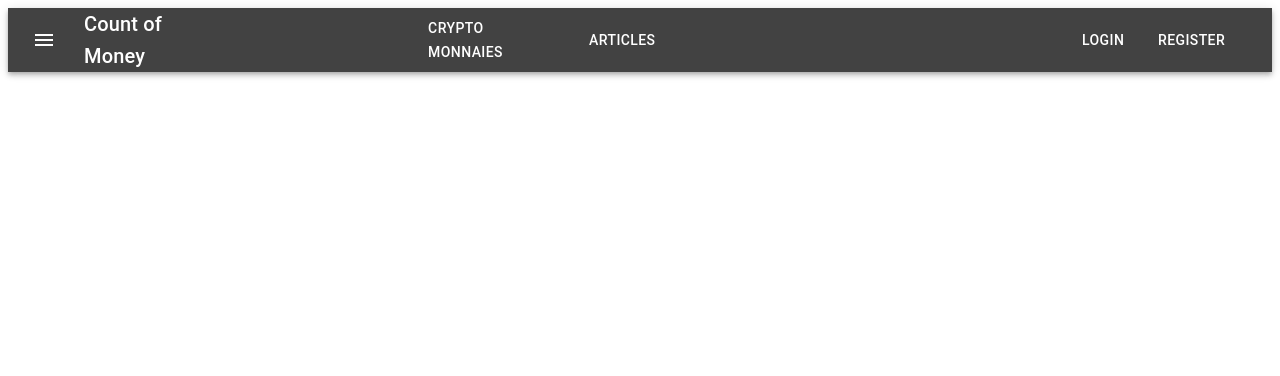
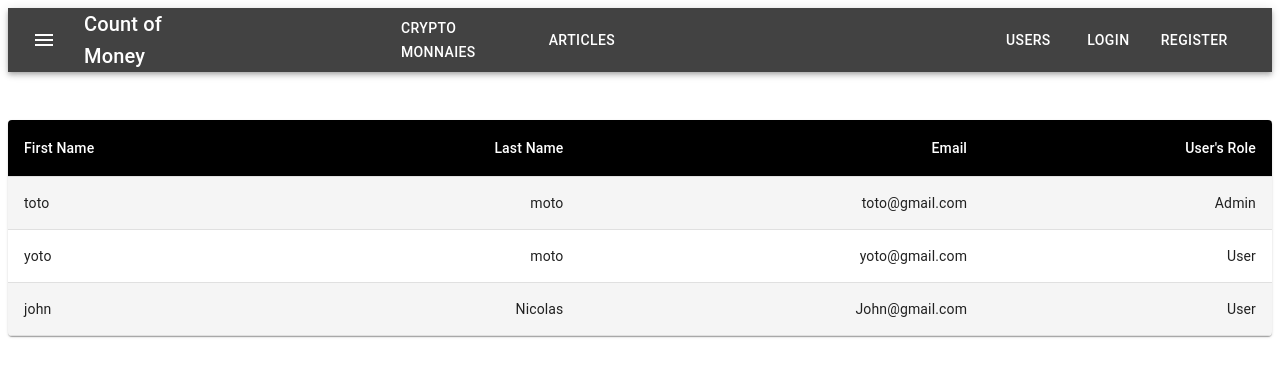
Before and after one commit to THE-COUNT-OF-MONEY/The-Count-of-Money, a React (Create React App) app in the folder front-end/: page /users in a window 1280 px wide. Shown: the top 376 px of the page. Built offline with nearby package versions, Linux system fonts and the light colour scheme.

Commit message:
Users List

```diff
--- a/front-end/src/App.js
+++ b/front-end/src/App.js
@@ -2,8 +2,8 @@ import React from "react";
 import {BrowserRouter as Router, Route} from "react-router-dom"
 import Login from "./components/Login"
 import Register from "./components/Register"
-
-import Dashboard from "./ressources/dashboard/Dashboard";
+import Users from "./ressources/Users/UsersWidget"
+//import Dashboard from "./ressources/dashboard/Dashboard";
 import {Currencies} from './ressources/currencies/CurrenciesWidget'
 import {Feeds} from './ressources/feeds/FeedsWidget'
 import Navbar from "./components/Navbar";
@@ -23,6 +23,7 @@ const App = () => {
               <Route exact path="/feeds" component={ Feeds } />
               <Route exact path="/login" component={Login} />
               <Route exact path="/register" component={Register} />
+              <Route exact path="/users" component={Users} />
             </Grid>
 
           </Router>
--- a/front-end/src/components/Navbar.js
+++ b/front-end/src/components/Navbar.js
@@ -65,6 +65,7 @@ export const Navbar = () => {
                     })
                 }
                 <Grid container item xs={4}></Grid>
+                <Button color="inherit" component={Link} to={"/users"} className={classes.menuButton}>Users</Button>
                 <Button color="inherit" component={Link} to={"/login"} className={classes.menuButton}>Login</Button>
                 <Button color="inherit" component={Link} to={"/register"} className={classes.menuButton}>Register</Button>
         </Toolbar>
--- /dev/null
+++ b/front-end/src/ressources/Users/UsersWidget.js
@@ -0,0 +1,103 @@
+import React from "react"
+import { useState, useEffect } from 'react';
+//import { Api } from "../../services/Api";
+import { withStyles, makeStyles } from '@material-ui/core/styles';
+import Table from '@material-ui/core/Table';
+import TableBody from '@material-ui/core/TableBody';
+import TableCell from '@material-ui/core/TableCell';
+import TableContainer from '@material-ui/core/TableContainer';
+import TableHead from '@material-ui/core/TableHead';
+import TableRow from '@material-ui/core/TableRow';
+import Paper from '@material-ui/core/Paper';
+
+
+const StyledTableCell = withStyles((theme) => ({
+    head: {
+      backgroundColor: theme.palette.common.black,
+      color: theme.palette.common.white,
+    },
+    body: {
+      fontSize: 14,
+    },
+  }))(TableCell);
+
+  const StyledTableRow = withStyles((theme) => ({
+    root: {
+      '&:nth-of-type(odd)': {
+        backgroundColor: theme.palette.action.hover,
+      },
+    },
+  }))(TableRow);
+
+  const useStyles = makeStyles({
+    table: {
+      minWidth: 700,
+    },
+  });
+export default function Users() {
+
+    const classes = useStyles();
+
+    const [users, setUsers] = useState([]);
+    const [isLoading, setIsLoading] = useState(true);
+
+    useEffect(() => {
+
+        const getData = async () => {
+            // let users = await Api.getUsers();
+
+            let users = [
+                {
+                    "email": "toto@gmail.com",
+                    "firstname": "toto",
+                    "lastname": "moto",
+                    "role": "Admin"
+                },
+                {
+                    "email": "yoto@gmail.com",
+                    "firstname": "yoto",
+                    "lastname": "moto",
+                    "role": "User"
+                },
+                {
+                    "email": "John@gmail.com",
+                    "firstname": "john",
+                    "lastname": "Nicolas",
+                    "role": "User"
+                },
+            ]
+            setIsLoading(false)
+            setUsers(users)
+        }
+
+        if (isLoading === true)
+            getData();
+    })
+
+    return (
+    <TableContainer component={Paper}>
+      <Table className={classes.table} aria-label="customized table">
+        <TableHead>
+          <TableRow>
+            <StyledTableCell>First Name</StyledTableCell>
+            <StyledTableCell align="right">Last Name</StyledTableCell>
+            <StyledTableCell align="right">Email</StyledTableCell>
+            <StyledTableCell align="right">User's Role</StyledTableCell>
+          </TableRow>
+        </TableHead>
+        <TableBody>
+          {users.map((row) => (
+            <StyledTableRow key={row.name}>
+              <StyledTableCell component="th" scope="row">
+                {row.firstname}
+              </StyledTableCell>
+              <StyledTableCell align="right">{row.lastname}</StyledTableCell>
+              <StyledTableCell align="right">{row.email}</StyledTableCell>
+              <StyledTableCell align="right">{row.role}</StyledTableCell>
+            </StyledTableRow>
+          ))}
+        </TableBody>
+      </Table>
+    </TableContainer>
+    )
+}
```
